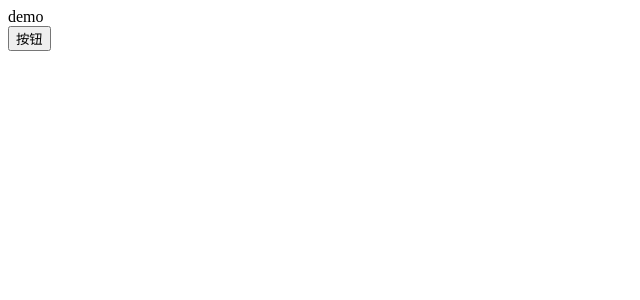
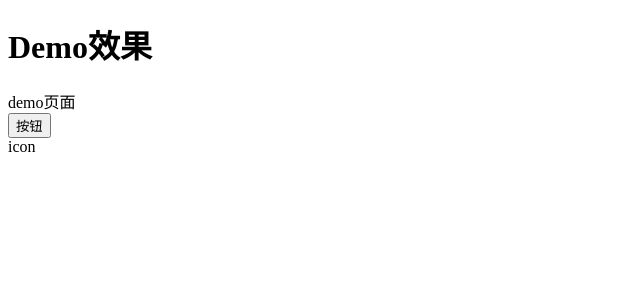
Before and after one commit to DFE-evernote/axe-ui, a Vue app: page / in a window 1280 px wide. Shown: the top 300 px of the page, without its empty margins (0-640 px from the left). Built offline with nearby package versions, Linux system fonts and the light colour scheme.

Commit message:
packages：import and export

```diff
--- a/babel.config.js
+++ b/babel.config.js
@@ -1,3 +1,23 @@
+/*
+ * @Author: @Guojufeng
+ * @Date: 2020-11-01 00:12:31
+ * @LastEditors: @Guojufeng
+ * @LastEditTime: 2020-11-01 12:56:10
+ * @FilePath: /Users/guojufeng/Documents/GitHub/xingorg1-ui/babel.config.js
+ */
 module.exports = {
-  presets: ["@vue/cli-plugin-babel/preset"]
-};
+  presets: ['@vue/cli-plugin-babel/preset']
+}
+
+// {
+//   "presets": [["es2015", { "modules": false }]],
+//   "plugins": [
+//     [
+//       "component",
+//       {
+//         "libraryName": "element-ui",
+//         "styleLibraryName": "theme-chalk"
+//       }
+//     ]
+//   ]
+// }
--- a/package.json
+++ b/package.json
@@ -22,6 +22,7 @@
     "@vue/eslint-config-prettier": "^6.0.0",
     "@vue/test-utils": "^2.0.0-beta.7",
     "babel-eslint": "^10.1.0",
+    "babel-plugin-component": "^1.1.1",
     "chai": "^4.2.0",
     "eslint": "^6.8.0",
     "eslint-plugin-prettier": "^3.1.4",
--- a/packages/button/index.js
+++ b/packages/button/index.js
@@ -2,7 +2,7 @@
  * @Author: guojufeng
  * @Date: 2020-11-01 00:12:31
  * @LastEditors: @Guojufeng
- * @LastEditTime: 2020-11-01 11:08:34
+ * @LastEditTime: 2020-11-01 12:41:32
  * @FilePath: /Users/guojufeng/Documents/GitHub/xingorg1-ui/packages/button/index.js
  *
  *
@@ -19,11 +19,16 @@
  *
  */
 
-import GjfButton from './src/button.vue' // 导入组件
+import Button from './src/button.vue' // 导入组件
+import '../../styles/button.scss' // 按需导入单个组件的样式
 
-GjfButton.install = app => {
+Button.install = app => {
   // 组件install属性
-  app.use(GjfButton.name, GjfButton) // 注册组件-vue3的写法
+  app.component(Button.name, Button) // 定义组件-vue3的写法
 }
 
-export default GjfButton // 默认导出
+export default Button // 默认导出
+
+// 导入
+// import { Button } from 'xingorg1-ui';
+// app.use(Button)
--- /dev/null
+++ b/packages/icon/index.js
@@ -0,0 +1,16 @@
+/*
+ * @Author: guojufeng
+ * @Date: 2020-11-01 00:12:31
+ * @LastEditors: @Guojufeng
+ * @LastEditTime: 2020-11-01 12:41:09
+ * @FilePath: /Users/guojufeng/Documents/GitHub/xingorg1-ui/packages/icon/index.js
+ */
+
+import Icon from './src/icon.vue'
+import '../../styles/icon.scss'
+
+Icon.install = app => {
+  app.component(Icon.name, Icon)
+}
+
+export default Icon
--- /dev/null
+++ b/packages/icon/src/icon.vue
@@ -0,0 +1,18 @@
+<!--
+ * @Author: @Guojufeng
+ * @Date: 2020-11-01 00:12:31
+ * @LastEditors: @Guojufeng
+ * @LastEditTime: 2020-11-01 12:34:25
+ * @FilePath: /Users/guojufeng/Documents/GitHub/xingorg1-ui/packages/icon/src/button.vue
+-->
+<template>
+  <div class="gjf-icon">
+    <span>icon</span>
+  </div>
+</template>
+
+<script>
+export default {
+  name: 'GjfIcon'
+}
+</script>
--- a/packages/index.js
+++ b/packages/index.js
@@ -1,26 +1,31 @@
 /*
  * @Author: your name
  * @Date: 2020-11-01 00:27:12
- * @LastEditTime: 2020-11-01 11:10:00
+ * @LastEditTime: 2020-11-01 12:41:00
  * @LastEditors: @Guojufeng
  * @Description: In User Settings Edit
  * @FilePath: /Users/guojufeng/Documents/GitHub/xingorg1-ui/packages/index.js
  */
+import GjfButton from './button/'
+import GjfIcon from './icon/'
+console.log(GjfButton, GjfIcon)
+const components = [GjfButton, GjfIcon]
 
-import GjfButton from './src/button.vue'
-const components = [GjfButton]
 var install = (app, opts = {}) => {
   components.forEach(item => {
-    app.use(item.name, item)
+    app.component(item.name, item)
   })
-  app.$prototype.$GJF = {
+
+  app.$GJF = {
     size: opts.size || '',
     zIndex: opts.zIndex || 1000
   }
 }
 
 export default {
+  // 全局导出
   version: '1.0.0',
   install,
-  GjfButton
+  GjfButton, // 单独导出button组件用于按需加载
+  GjfIcon
 }
--- a/src/App.vue
+++ b/src/App.vue
@@ -2,32 +2,26 @@
  * @Author: @Guojufeng
  * @Date: 2020-11-01 00:12:31
  * @LastEditors: @Guojufeng
- * @LastEditTime: 2020-11-01 11:10:30
+ * @LastEditTime: 2020-11-01 12:57:04
  * @FilePath: /Users/guojufeng/Documents/GitHub/xingorg1-ui/src/App.vue
 -->
 <template>
-  <Button />
+  <div>
+    <h1>Demo效果</h1>
+    <Button />
+    <Icon />
+  </div>
 </template>
 
 <script>
 import Button from './components/Button.vue'
+import Icon from './components/Icon.vue'
 
 export default {
-  /*
-   *                   江城子 . 程序员之歌
-   *
-   *               十年生死两茫茫，写程序，到天亮。
-   *                   千行代码，Bug何处藏。
-   *               纵使上线又怎样，朝令改，夕断肠。
-   *
-   *               领导每天新想法，天天改，日日忙。
-   *                   相顾无言，惟有泪千行。
-   *               每晚灯火阑珊处，夜难寐，加班狂。
-   *
-   */
   name: 'App',
   components: {
-    Button
+    Button,
+    Icon
   }
 }
 </script>
--- a/src/components/Button.vue
+++ b/src/components/Button.vue
@@ -1,17 +1,19 @@
+<!--
+ * @Author: @Guojufeng
+ * @Date: 2020-11-01 00:12:31
+ * @LastEditors: @Guojufeng
+ * @LastEditTime: 2020-11-01 12:28:08
+ * @FilePath: /Users/guojufeng/Documents/GitHub/xingorg1-ui/src/components/Button.vue
+-->
 <template>
-  <div>
-    demo
+  <div class="demo-button">
+    demo页面
     <gjf-button />
   </div>
 </template>
 
 <script>
-import GjfButton from 'packages/button/index.js'
-
 export default {
-  name: 'Button',
-  components: {
-    GjfButton
-  }
+  name: 'Button'
 }
 </script>
--- /dev/null
+++ b/src/components/Icon.vue
@@ -0,0 +1,18 @@
+<!--
+ * @Author: @Guojufeng
+ * @Date: 2020-11-01 00:12:31
+ * @LastEditors: @Guojufeng
+ * @LastEditTime: 2020-11-01 12:56:40
+ * @FilePath: /Users/guojufeng/Documents/GitHub/xingorg1-ui/src/components/Icon.vue
+-->
+<template>
+  <div class="demo-icon">
+    <gjf-icon />
+  </div>
+</template>
+
+<script>
+export default {
+  name: 'Button'
+}
+</script>
--- a/src/main.js
+++ b/src/main.js
@@ -2,10 +2,21 @@
  * @Author: @Guojufeng
  * @Date: 2020-11-01 00:12:31
  * @LastEditors: @Guojufeng
- * @LastEditTime: 2020-11-01 11:10:37
+ * @LastEditTime: 2020-11-01 12:56:20
  * @FilePath: /Users/guojufeng/Documents/GitHub/xingorg1-ui/src/main.js
  */
 import { createApp } from 'vue'
 import App from './App.vue'
 
-createApp(App).mount('#app')
+// 全局导入
+import xingorg1UI from 'packages/index'
+console.log(xingorg1UI)
+
+// 按需导入
+// import { GjfIcon } from 'packages/index'
+// console.log(GjfIcon)
+// 注册
+let app = createApp(App)
+app.use(xingorg1UI)
+// app.use(GjfIcon)
+app.mount('#app')
```
Also changed, not shown: styles/icon.scss (added), 1 other file (tests, documents, lock files or other folders).
